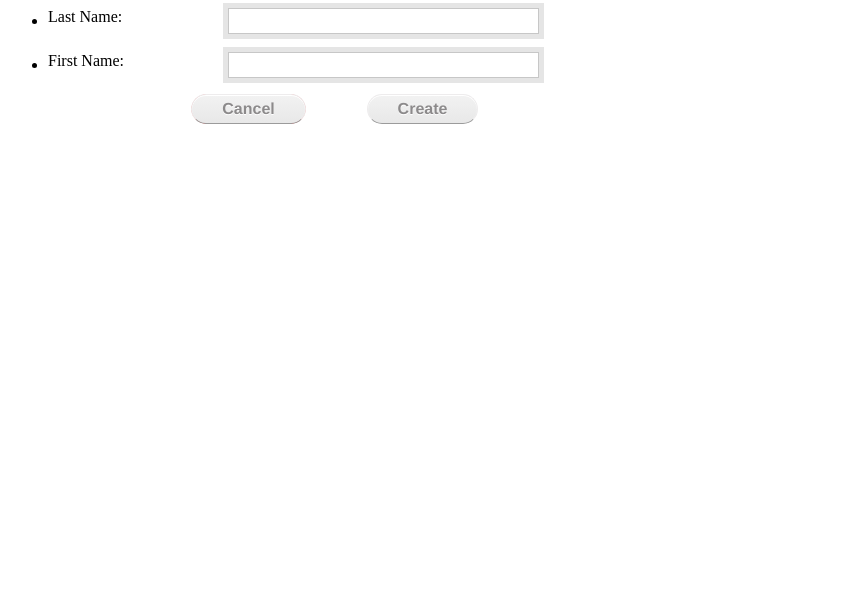
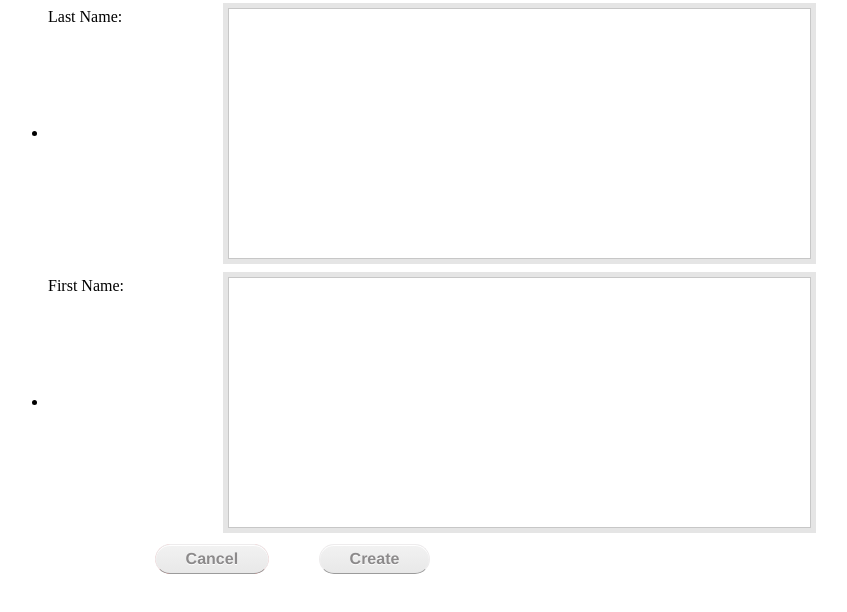
Before and after one commit to lfeniri/FacebookSchool, a website: page public/subscribe.html in a window 1280 px wide. Shown: the whole page, without its empty margins (0-847 px from the left). Drawn offline with Linux system fonts and the light colour scheme.

Commit message:
commit 3

```diff
--- a/public/css/subscribe.css
+++ b/public/css/subscribe.css
@@ -1,6 +1,24 @@
 label {
 	float:left;
 	width:180px;
+}
+
+
+form{
+	width: 80%;
+	height: 80%;
+}
+
+
+#last_name{
+	width: 60%;
+	height: 40%;
+}
+
+
+#first_name{
+	width: 60%;
+	height: 40%;
 }
 
 input,
--- a/public/subscribe.html
+++ b/public/subscribe.html
@@ -22,13 +22,13 @@
 	<form>
 	<ul>
         <li>
-        	<label for="name">Last Name:</label>
+        	<label for="last_name">Last Name:</label>
             <input type="text" size="30" id="last_name" />
         </li>
 		</br>
         <li>
-        	<label for="email">First Name:</label>
-            <input type="email" size="30" id="first_name" />
+        	<label for="first_name">First Name:</label>
+            <input type="text" size="30" id="first_name" />
         </li>
 	</ul>
 	<p>
```
